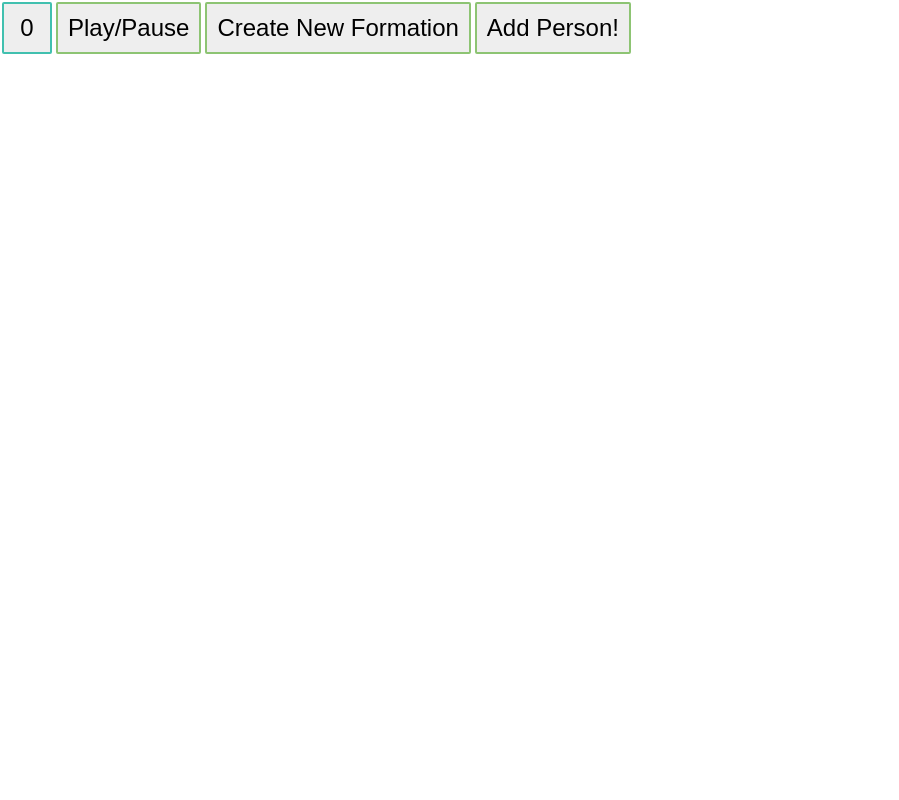
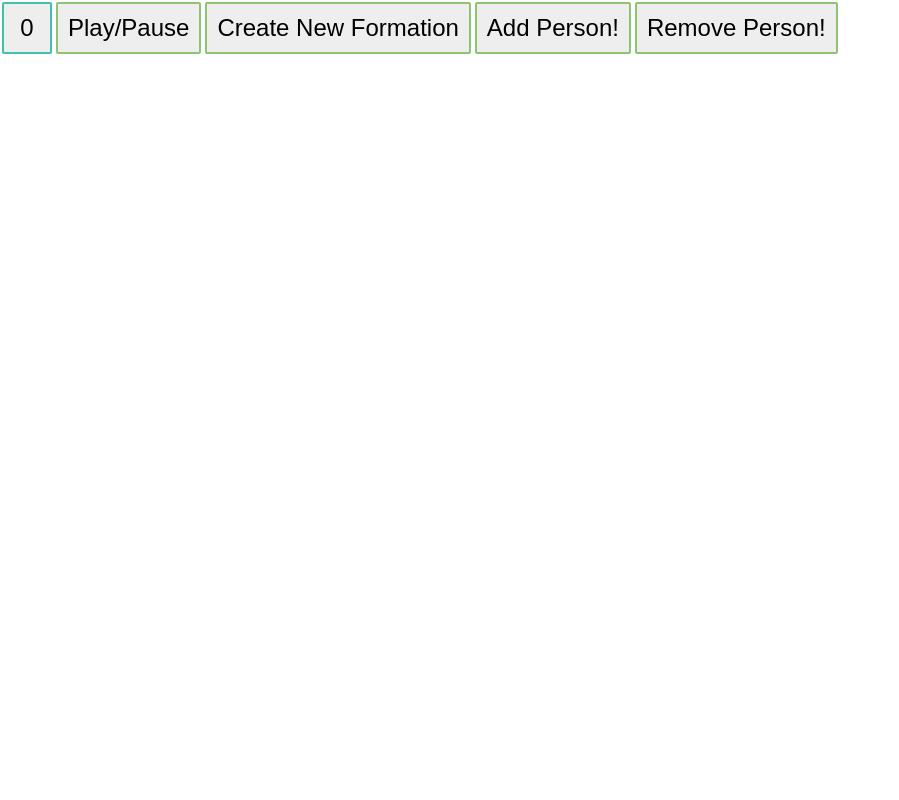
Before and after one commit to ElizabethViera/choreo, a React (Create React App) app: page / in a window 1280 px wide. Shown: the top 800 px of the page, without its empty margins (0-899 px from the left). Built offline with nearby package versions, Linux system fonts and the light colour scheme.

Commit message:
more accurate placement of icons, remove selected person, arrow asset for future use

```diff
--- a/src/App.tsx
+++ b/src/App.tsx
@@ -61,7 +61,7 @@ const App: React.FC = () => {
         <button
           style={{
             borderColor:
-              index == (time == null ? currentFormIndex : time)
+              index === (time === null ? currentFormIndex : time)
                 ? "#41C0AF"
                 : "transparent"
           }}
@@ -135,6 +135,17 @@ const Formation: React.FC<{
       >
         Add Person!
       </button>
+      <button
+        onClick={() => {
+          if (Object.keys(people).length > 0 && selectedPerson != null) {
+            const removedPeople = { ...people };
+            delete removedPeople[selectedPerson];
+            setPeople(removedPeople);
+          }
+        }}
+      >
+        Remove Person!
+      </button>
       <Canvas
         icons={Object.keys(people).map(animal => ({
           iconType: getPath(animal),
@@ -146,7 +157,6 @@ const Formation: React.FC<{
           }
         }))}
         onClick={(x, y) => {
-          console.log(x, y);
           if (selectedPerson) {
             setPeople({ ...people, [selectedPerson]: { posx: x, posy: y } });
             setSelectedPerson(null);
@@ -199,8 +209,9 @@ const Canvas: React.FC<{
   return (
     <div
       ref={divRef}
-      style={{ height: 1000, width: 1000 }}
+      style={{ height: 1000, width: 1000, position: "relative" }}
       onClick={e => {
+        console.log(e.nativeEvent.clientX, e.nativeEvent.clientY, divRef.current.getBoundingClientRect())
         onClick(
           e.nativeEvent.clientX - divRef.current.getBoundingClientRect().left,
           e.nativeEvent.clientY - divRef.current.getBoundingClientRect().top
```
Also changed, not shown: public/art-assets/arrowRight.png (added), 1 other file (tests, documents, lock files or other folders).
